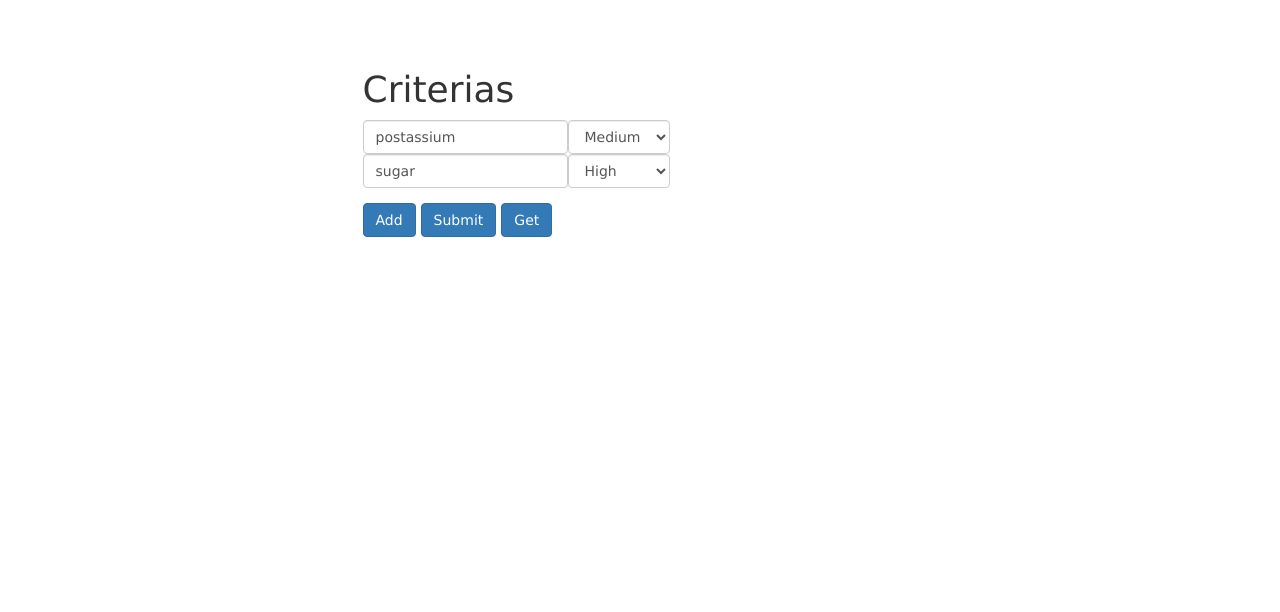
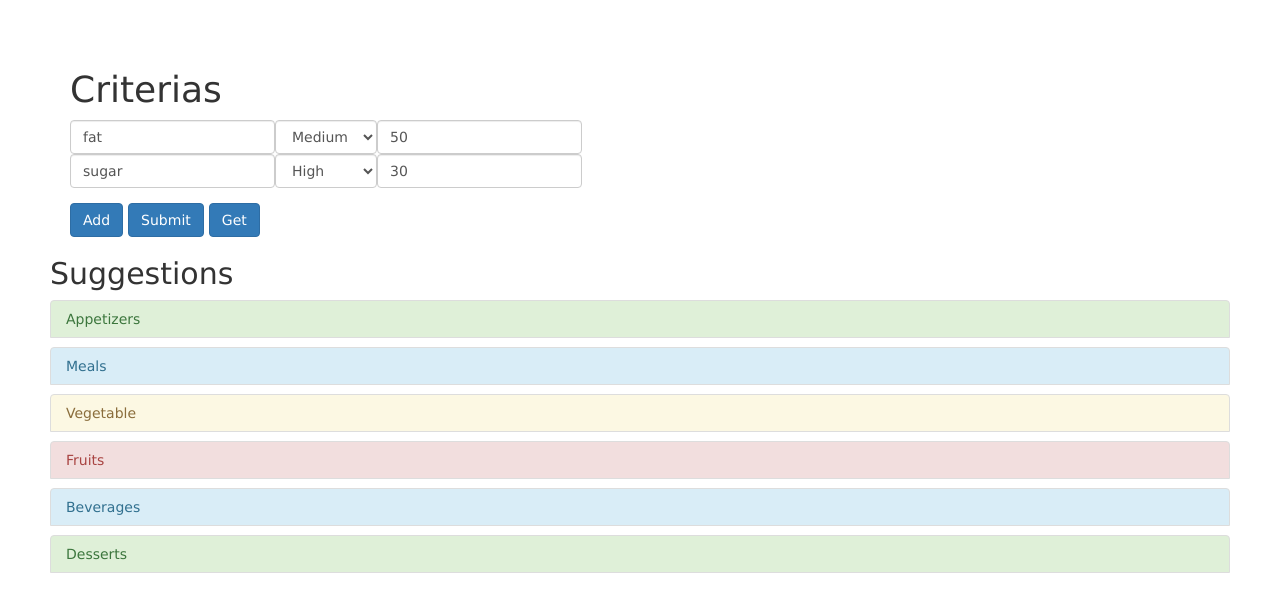
Before and after one commit to prithvisathiya/MealBuddy, a Node server app: page / in a window 1280 px wide. Shown: the top 612 px of the page. Run offline with Node 20, Linux system fonts and the light colour scheme; some libraries are stand-ins or nearby versions.

Commit message:
display results by category

```diff
--- /dev/null
+++ b/insert.sql
@@ -0,0 +1,4 @@
+insert into items (name,calories,fat,sugar,potassium,type,phosphorous,calcium,servingsize,cuisine)
+	values
+	('Milk', 200, 10, 5, 2, 'beverage',3,14,'1 cup',''),
+	('Chocolate Cake', 350, 28, 30, 1, 'dessert',0,4,'1 slice','');
--- a/package.json
+++ b/package.json
@@ -14,6 +14,7 @@
     "mongoose": "^4.11.4",
     "morgan": "~1.8.1",
     "mysql": "^2.14.1",
-    "serve-favicon": "~2.4.2"
+    "serve-favicon": "~2.4.2",
+    "string-format": "^0.5.0"
   }
 }
--- a/public/javascripts/index.js
+++ b/public/javascripts/index.js
@@ -1,4 +1,7 @@
 $(document).ready(function() {
+	var itemInfo = {};
+	var selectedItem;
+
 	$('#add').click(function(e) {
 		//e.preventDefault();
 		var tr = document.createElement('tr');
@@ -14,8 +17,11 @@ $(document).ready(function() {
 		select.classList.add('form-control','priority');
 		td.appendChild(select);
 		tr.appendChild(td);
+
+		td = document.createElement('td');
+		td.innerHTML = '<input type="number" class="form-control max" value=30/>';
+		tr.appendChild(td);
 		$('.table-row:last').after(tr);
-
 
 	});
 	$('#submit').click(function(e) {
@@ -24,19 +30,72 @@ $(document).ready(function() {
 		$('.table-row').each(function(tr) {
 			var criteria = {};
 			criteria.name = $(this).find('.criteria-name').val();
-			criteria.priority = $(this).find('.priority').val();
-			allCriterias.push(criteria);
+			if(criteria.name != ""){
+				criteria.priority = $(this).find('.priority').val();
+				criteria.max = $(this).find('.max').val();
+				allCriterias.push(criteria);
+			}
 		});
 		$.ajax({
 			type: 'POST',
 			url: '/submit',
 			data: {data: allCriterias},
             success: function(data) {
-            	if(data)
-                	console.log(data);
+            	displayResults(JSON.parse(data));
             }
 		});
 	});
+
+	function displayResults(data) {
+		if(data.success) {
+			itemInfo = {
+				meal: [],
+				vegetable: [],
+				fruit: [],
+				beverage: []
+			};
+			console.log(data.result);
+			$('.items-list').html('');
+			data.result.forEach(function(item, idx) {
+				var selector = '#' + item.type;
+				var li = document.createElement('li');
+				li.classList.add('item');
+				var a = document.createElement('a');
+				a.innerHTML = item.name;
+				li.appendChild(a);
+				$(selector).append(li);
+				$(li).data('item-info', item);
+				// $(selector).append('<li class="item"><a>'+item.name+'</a></li>');
+				// itemInfo[item.type].push(item);
+			});
+		}
+		else
+			console.log("Error getting data");
+	}
+
+	function displayInfo(item) {
+		$('#info-list').html("");
+		for(var key in item) {
+			if(item[key] != null || item[key] != '')
+				$('#info-list').append('<li>' + key + ': ' + item[key] + '</li>');
+		}
+		$('#item-info-popup').css('display', 'block');
+	}
+
+	$('#item-info-popup').click(function(e) {
+		$(this).css('display', 'none');
+	});
+
+	$('body').on('click', 'li.item', function(e) {
+		//Get item clicked index and corresponding item info
+		// var index = $(this).index();
+		// var parentID = $(this).parent().attr('id');
+		// var info = itemInfo[parentID][index];
+		console.log($(this).index());
+		console.log($(this).data('item-info'));
+		displayInfo($(this).data('item-info'));
+	});
+
 
 	$('#get').click(function(e) {
 		// console.log("fetching items");
@@ -44,12 +103,8 @@ $(document).ready(function() {
 			type: 'Get',
 			url: '/getItems',
 			success: function(data) {
-				display(JSON.parse(data));
+				displayResults(JSON.parse(data));
 			}
 		});
 	});
-
-	function display(data) {
-		console.log(data.result);
-	}
 });
--- a/public/stylesheets/style.css
+++ b/public/stylesheets/style.css
@@ -13,3 +13,24 @@ a {
 button {
 	margin-right: 5px;
 }
+
+a:hover {
+	cursor: pointer;
+}
+
+ul {
+	list-style-type: none;
+}
+#item-info-popup {
+	position: fixed;
+	z-index: 1;
+	height: 60%;
+	width: 50%;
+	border: 2px solid black;
+	border-radius: 5px;
+	background-color: lightgrey;
+	display: none;
+}
+#item-info-popup:click {
+	display: none;
+}
--- a/routes/index.js
+++ b/routes/index.js
@@ -1,6 +1,7 @@
 var express = require('express');
 var router = express.Router();
 var mysql = require('mysql');
+var format = require('string-format');
 
 var connection = mysql.createConnection({
 	host: 'localhost',
@@ -21,16 +22,25 @@ router.get('/', function(req, res, next) {
 });
 
 router.post('/submit', function(req, res, next) {
-  var all = req.body.data;
-
-  if(all) {
-  	res.send('success from server');
-  }
-
-  all.forEach(function(el, idx) {
-	console.log(el.name + ": " + el.priority);
-  });
-
+	var all = req.body.data;
+	var query = 'Select *, ifnull(calcium, "N/A") as calcium2 from items where 1=1 ';
+	query += ' ';
+	all.forEach(function(el, idx) {
+		console.log(el.name + ": " + el.max);
+		query += 'and `' + el.name + '` < ' + el.max + ' ';
+	});
+	console.log(query);
+	connection.query(query, function(err, rows) {
+		if(err) {
+			console.log('Error retrieving from items');
+			res.write(JSON.stringify({"success": false}));
+		}
+		else {
+			// console.log(rows);
+			res.write(JSON.stringify({"success": true, "result": rows}));
+		}
+		res.end();
+	});
 });
 
 router.get('/getItems', function(req, res, next) {
--- a/views/index.jade
+++ b/views/index.jade
@@ -2,34 +2,61 @@ extends layout
 
 block content
   script(src="/javascripts/index.js")
+  #item-info-popup
+    ul#info-list
   .main.container
-    .row
-      .col-md-6.col-md-offset-3
-        h1.display-4.m-b-2 Criterias
-        //- register form
-        form#criteria-form
-          table#criteriaTable.form-group
-            tr.table-row
-                td
-                    input.form-control.criteria-name(type='text', placeholder='potassium, cholestrol, etc...', value='postassium')
-                td
-                    select.form-control.priority
-                      option(value='none')
-                      option(value='high') High
-                      option(value='medium', selected='selected') Medium
-                      option(value='low') Low
-            tr.table-row
-                td
-                    input.form-control.criteria-name(type='text', value='sugar')
-                td
-                    select.form-control.priority
-                      option(value='none')
-                      option(value='high', selected='selected') High
-                      option(value='medium') Medium
-                      option(value='low') Low
+    h1.display-4.m-b-2 Criterias
+    //- register form
+    form#criteria-form
+      table#criteriaTable.form-group
+        tr.table-row
+          td
+            input.form-control.criteria-name(type='text', placeholder='potassium, cholestrol, etc...', value='fat')
+          td
+            select.form-control.priority
+              option(value='none')
+              option(value='high') High
+              option(value='medium', selected='selected') Medium
+              option(value='low') Low
+          td
+            input.form-control.max(type='number', value=50)
 
-          button#add.btn.btn-primary(type="button") Add
+        tr.table-row
+          td
+            input.form-control.criteria-name(type='text', value='sugar')
+          td
+            select.form-control.priority
+              option(value='none')
+              option(value='high', selected='selected') High
+              option(value='medium') Medium
+              option(value='low') Low
+          td
+            input.form-control.max(type='number', value=30)
 
-          button#submit.btn.btn-primary(type="button") Submit
+      button#add.btn.btn-primary(type="button") Add
 
-          button#get.btn.btn-primary(type="button") Get
+      button#submit.btn.btn-primary(type="button") Submit
+
+      button#get.btn.btn-primary(type="button") Get
+
+
+  h2 Suggestions
+
+  #appetizerContainer
+    .list-group-item.list-group-item-success Appetizers
+    ul#appetizer.items-list
+  #mealContainer
+    .list-group-item.list-group-item-info Meals
+    ul#meal.items-list
+  #vegetableContainer
+    .list-group-item.list-group-item-warning Vegetable
+    ul#vegetable.items-list
+  #fruitContainer
+    .list-group-item.list-group-item-danger Fruits
+    ul#fruit.items-list
+  #beverageContainer
+    .list-group-item.list-group-item-info Beverages
+    ul#beverage.items-list
+  #dessertContainer
+    .list-group-item.list-group-item-success Desserts
+    ul#dessert.items-list
```
Also changed, not shown: 1 other file.
